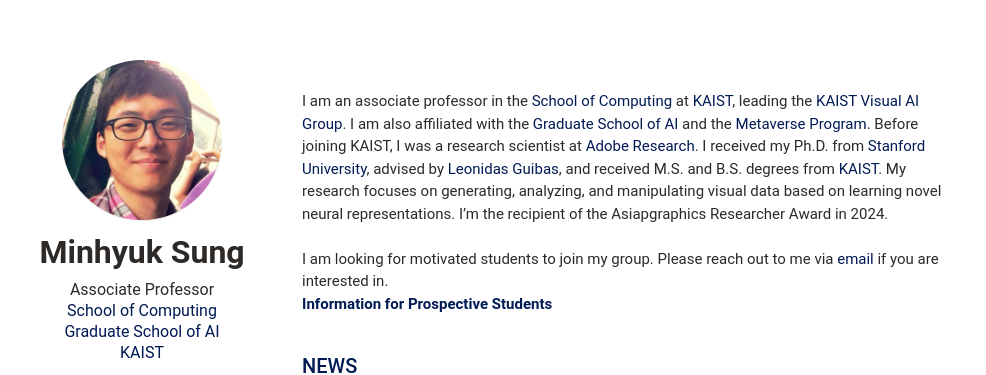
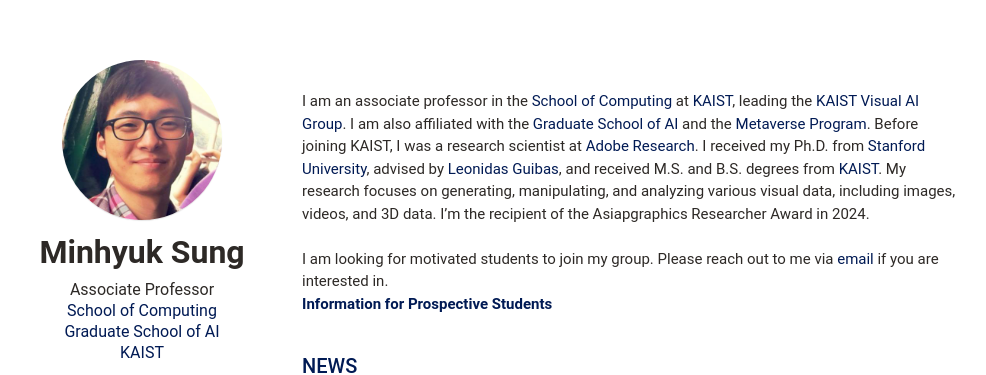
Before and after one commit to mhsung/mhsung.github.io, a Jekyll site: the page built from index.html, in a window 1280 px wide and 900 px high. Shown: the top 375 px of the window, without its empty margins (126-1112 px from the left). Built offline with Jekyll 4.4.1, drawn with Linux system fonts in a browser that asks for light colours; some web fonts are replaced.

Commit message:
Updated.

```diff
--- a/_data/data.yml
+++ b/_data/data.yml
@@ -34,5 +34,5 @@
 profile:
     title: Biography
     summary: |
-      I am an associate professor in the [School of Computing](http://cs.kaist.ac.kr/){:target="_blank"} at [KAIST](http://www.kaist.ac.kr/){:target="_blank"}, leading the [KAIST Visual AI Group](https://visualai.kaist.ac.kr/){:target="_blank"}. I am also affiliated with the [Graduate School of AI](http://gsai.kaist.ac.kr/){:target="_blank"} and the [Metaverse Program](https://meta.kaist.ac.kr/){:target="_blank"}. Before joining KAIST, I was a research scientist at [Adobe Research](https://research.adobe.com/){:target="_blank"}. I received my Ph.D. from [Stanford University](https://www.stanford.edu/){:target="_blank"}, advised by [Leonidas Guibas](http://geometry.stanford.edu/member/guibas){:target="_blank"}, and received M.S. and B.S. degrees from [KAIST](http://www.kaist.ac.kr/){:target="_blank"}. My research focuses on generating, analyzing, and manipulating visual data based on learning novel neural representations. I'm the recipient of the Asiapgraphics Researcher Award in 2024.<br><br>I am looking for motivated students to join my group. Please reach out to me via <a href="mailto: {{site.email}}">email</a> if you are interested in.<br>[**Information for Prospective Students**](https://visualai.kaist.ac.kr/join_us/){:target="_blank"}
+      I am an associate professor in the [School of Computing](http://cs.kaist.ac.kr/){:target="_blank"} at [KAIST](http://www.kaist.ac.kr/){:target="_blank"}, leading the [KAIST Visual AI Group](https://visualai.kaist.ac.kr/){:target="_blank"}. I am also affiliated with the [Graduate School of AI](http://gsai.kaist.ac.kr/){:target="_blank"} and the [Metaverse Program](https://meta.kaist.ac.kr/){:target="_blank"}. Before joining KAIST, I was a research scientist at [Adobe Research](https://research.adobe.com/){:target="_blank"}. I received my Ph.D. from [Stanford University](https://www.stanford.edu/){:target="_blank"}, advised by [Leonidas Guibas](http://geometry.stanford.edu/member/guibas){:target="_blank"}, and received M.S. and B.S. degrees from [KAIST](http://www.kaist.ac.kr/){:target="_blank"}. My research focuses on generating, manipulating, and analyzing various visual data, including images, videos, and 3D data. I'm the recipient of the Asiapgraphics Researcher Award in 2024.<br><br>I am looking for motivated students to join my group. Please reach out to me via <a href="mailto: {{site.email}}">email</a> if you are interested in.<br>[**Information for Prospective Students**](https://visualai.kaist.ac.kr/join_us/){:target="_blank"}
     summary_legacy: <br>My [Erdős number](https://en.wikipedia.org/wiki/Erd%C5%91s_number) is 3 (Minhyuk Sung → Leonidas Guibas → Frances Yao → Paul Erdős).
```
